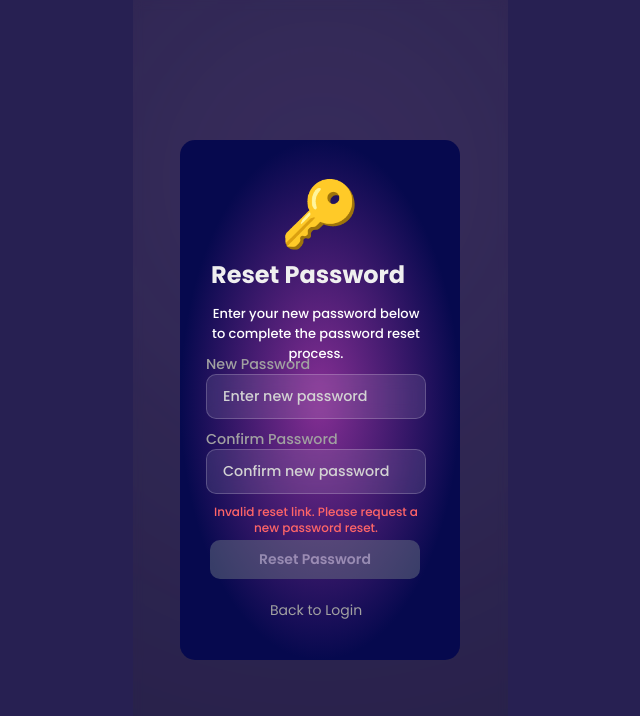
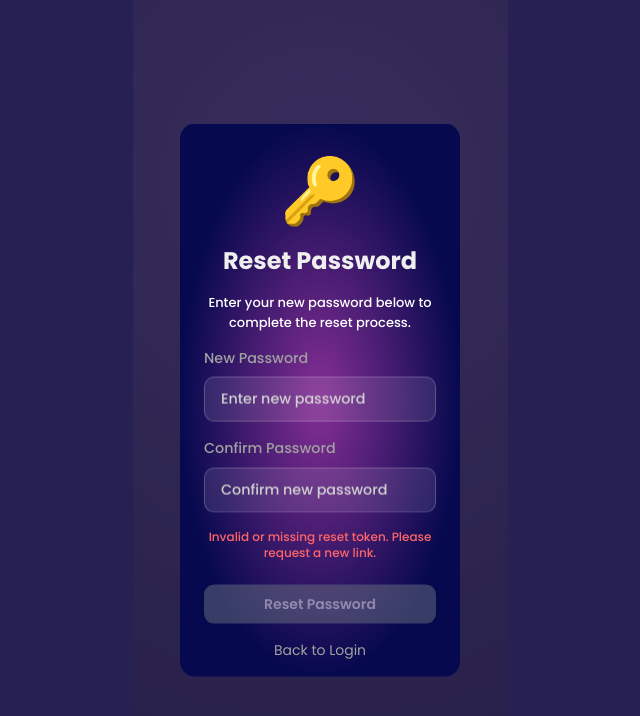
Before and after one commit to tech365aitechcom/JacksonRewardsApp, a Next.js app: page /reset-password in a window 1280 px wide. Shown: the top 716 px of the page, without its empty margins (320-960 px from the left). Built offline with nearby package versions, Linux system fonts and the light colour scheme.

Commit message:
fix the forgot password flow  and adjust the ui and  integrated

```diff
--- a/app/reset-password/page.jsx
+++ b/app/reset-password/page.jsx
@@ -1,8 +1,9 @@
 "use client";
-import React, { useState, useEffect } from 'react';
+import React, { useState, useEffect, Suspense } from 'react';
 import { useRouter, useSearchParams } from 'next/navigation';
+import { resetPassword } from '@/lib/api'; // <-- IMPORT THE API FUNCTION
 
-const ResetPassword = () => {
+const ResetPasswordComponent = () => {
   const router = useRouter();
   const searchParams = useSearchParams();
   const [token, setToken] = useState('');
@@ -17,32 +18,41 @@ const ResetPassword = () => {
     if (tokenFromUrl) {
       setToken(tokenFromUrl);
     } else {
-      setMessage('Invalid reset link. Please request a new password reset.');
+      setMessage('Invalid or missing reset token. Please request a new link.');
       setIsError(true);
     }
   }, [searchParams]);
 
+  // Enhanced validation function
   const validatePasswords = () => {
+    if (!newPassword || !confirmPassword) {
+      return 'Both password fields are required.';
+    }
     if (newPassword !== confirmPassword) {
       return 'Passwords do not match.';
     }
     if (newPassword.length < 8) {
       return 'Password must be at least 8 characters long.';
     }
-    return '';
+    if (!/[A-Z]/.test(newPassword)) {
+      return 'Password must contain at least one uppercase letter.';
+    }
+    if (!/[a-z]/.test(newPassword)) {
+      return 'Password must contain at least one lowercase letter.';
+    }
+    if (!/[0-9]/.test(newPassword)) {
+      return 'Password must contain at least one number.';
+    }
+    if (!/[!@#$%^&*(),.?":{}|<>]/.test(newPassword)) {
+      return 'Password must contain at least one special character.';
+    }
+    return ''; // All good
   };
 
   const isFormValid = newPassword && confirmPassword && validatePasswords() === '' && token;
 
   const handleResetPassword = async (e) => {
     e.preventDefault();
-
-    if (!token) {
-      setMessage('Invalid reset token.');
-      setIsError(true);
-      return;
-    }
-
     const validationError = validatePasswords();
     if (validationError) {
       setMessage(validationError);
@@ -55,34 +65,17 @@ const ResetPassword = () => {
     setIsError(false);
 
     try {
-      // Replace this URL with your actual backend URL
-      const baseUrl = process.env.NEXT_PUBLIC_API_BASE_URL || 'http://localhost:8000';
-      const response = await fetch(`${baseUrl}/api/auth/reset-password`, {
-        method: 'POST',
-        headers: {
-          'Content-Type': 'application/json',
-        },
-        body: JSON.stringify({
-          token: token,
-          newPassword: newPassword,
-        }),
-      });
+      // Use the centralized API function
+      const data = await resetPassword(token, newPassword);
 
-      const data = await response.json();
-
-      if (response.ok) {
-        setMessage('Password reset successful! Redirecting to login...');
+      setMessage(data.message || 'Password reset successful! Redirecting to login...');
       setIsError(false);
       setTimeout(() => {
-          router.push('/login');
-        }, 2000);
-      } else {
-        setMessage(data.message || 'Failed to reset password. Please try again.');
-        setIsError(true);
-      }
+        router.push('/homepage');
+      }, 1000); // Increased timeout to let user read the message
     } catch (error) {
       console.error('Reset password error:', error);
-      setMessage('Network error. Please try again.');
+      setMessage(error.message || 'Failed to reset password. The link may be invalid or expired.');
       setIsError(true);
     } finally {
       setIsLoading(false);
@@ -96,106 +89,82 @@ const ResetPassword = () => {
   return (
     <div className="bg-[#272052] flex h-screen flex-row justify-center w-full relative overflow-hidden">
       <div className="bg-[#272052] overflow-hidden w-full max-w-[375px] relative">
-        {/* Background blur effects */}
+        {/* Background effects */}
         <div className="absolute w-[358px] h-[358px] top-0 left-[9px] bg-[#af7de6] rounded-[179px] blur-[250px]" />
-
-        {/* Background overlay */}
-        <div className="absolute inset-0 bg-[#20202033] backdrop-blur-[5px] backdrop-brightness-[100%] [-webkit-backdrop-filter:blur(5px)_brightness(100%)]" />
+        <div className="absolute inset-0 bg-[#20202033] backdrop-blur-[5px]" />
 
         {/* Main content card */}
-        <div className="absolute w-[280px] h-[520px] top-1/2 left-1/2 transform -translate-x-1/2 -translate-y-1/2 rounded-[15px] overflow-hidden [background:radial-gradient(50%_50%_at_50%_50%,rgba(134,47,148,1)_0%,rgba(6,9,78,1)_100%)] z-10">
-          <div className="absolute w-[168px] h-[81px] top-[25px] left-[51px]">
-            <div
-              className="absolute w-28 top-px left-[33px] [font-family:'Poppins',Helvetica] font-medium text-white text-[64px] text-center tracking-[0] leading-[normal]"
-              role="img"
-              aria-label="Key icon"
-            >
-              🔑
+        <div className="absolute w-[280px] h-auto min-h-[520px] top-1/2 left-1/2 transform -translate-x-1/2 -translate-y-1/2 rounded-[15px] overflow-hidden [background:radial-gradient(50%_50%_at_50%_50%,rgba(134,47,148,1)_0%,rgba(6,9,78,1)_100%)] z-10 p-4">
+          <div className="relative w-full h-[81px] mt-2 flex justify-center items-center">
+            <div className="text-white text-[64px]" role="img" aria-label="Key icon">🔑</div>
           </div>
-          </div>
-
-          <h1 className="absolute top-[117px] left-[31px] [font-family:'Poppins',Helvetica] font-extrabold text-[#efefef] text-2xl tracking-[0] leading-[normal]">
+          <h1 className="text-center mt-4 [font-family:'Poppins',Helvetica] font-extrabold text-[#efefef] text-2xl">
             Reset Password
           </h1>
 
-          <div className="absolute w-[240px] h-[220px] top-[164px] left-4">
-            <p className="absolute w-[220px] top-0 left-[10px] [font-family:'Poppins',Helvetica] font-medium text-white text-[13px] text-center tracking-[0] leading-[normal]">
-              Enter your new password below to complete the password reset process.
+          <form onSubmit={handleResetPassword} className="mt-4 px-2">
+            <p className="[font-family:'Poppins',Helvetica] font-medium text-white text-[13px] text-center mb-4">
+              Enter your new password below to complete the reset process.
             </p>
 
             {/* New Password Field */}
-            <label className="absolute w-[134px] top-[50px] left-[10px] [font-family:'Poppins',Helvetica] font-medium text-neutral-400 text-[14.3px] tracking-[0] leading-[normal]">
+            <div className="mb-4">
+              <label className="block [font-family:'Poppins',Helvetica] font-medium text-neutral-400 text-[14.3px] mb-2">
                 New Password
               </label>
-
-            <div className="absolute w-[220px] h-[45px] top-[70px] left-[10px]">
-              <div className="relative w-full h-full bg-[rgba(255,255,255,0.1)] rounded-lg border border-[rgba(255,255,255,0.2)] backdrop-blur-sm">
+              <div className="relative w-full h-[45px] bg-[rgba(255,255,255,0.1)] rounded-lg border border-[rgba(255,255,255,0.2)] backdrop-blur-sm">
                 <input
                   type="password"
                   value={newPassword}
                   onChange={(e) => setNewPassword(e.target.value)}
-                  className="w-full h-full px-4 bg-transparent border-none outline-none text-white [font-family:'Poppins',Helvetica] font-medium text-[14.3px] tracking-[0] leading-[normal] placeholder:text-[#d3d3d3]"
+                  className="w-full h-full px-4 bg-transparent border-none outline-none text-white [font-family:'Poppins',Helvetica] font-medium text-[14.3px] placeholder:text-[#d3d3d3]"
                   placeholder="Enter new password"
-                  aria-label="New password"
                   required
-                  minLength={8}
                 />
               </div>
             </div>
 
             {/* Confirm Password Field */}
-            <label className="absolute w-[134px] top-[125px] left-[10px] [font-family:'Poppins',Helvetica] font-medium text-neutral-400 text-[14.3px] tracking-[0] leading-[normal]">
+            <div className="mb-4">
+              <label className="block [font-family:'Poppins',Helvetica] font-medium text-neutral-400 text-[14.3px] mb-2">
                 Confirm Password
               </label>
-
-            <div className="absolute w-[220px] h-[45px] top-[145px] left-[10px]">
-              <div className="relative w-full h-full bg-[rgba(255,255,255,0.1)] rounded-lg border border-[rgba(255,255,255,0.2)] backdrop-blur-sm">
+              <div className="relative w-full h-[45px] bg-[rgba(255,255,255,0.1)] rounded-lg border border-[rgba(255,255,255,0.2)] backdrop-blur-sm">
                 <input
                   type="password"
                   value={confirmPassword}
                   onChange={(e) => setConfirmPassword(e.target.value)}
-                  className="w-full h-full px-4 bg-transparent border-none outline-none text-white [font-family:'Poppins',Helvetica] font-medium text-[14.3px] tracking-[0] leading-[normal] placeholder:text-[#d3d3d3]"
+                  className="w-full h-full px-4 bg-transparent border-none outline-none text-white [font-family:'Poppins',Helvetica] font-medium text-[14.3px] placeholder:text-[#d3d3d3]"
                   placeholder="Confirm new password"
-                  aria-label="Confirm password"
                   required
-                  minLength={8}
                 />
               </div>
             </div>
 
             {/* Error/Success Message */}
             {message && (
-              <div className={`absolute w-[220px] top-[200px] left-[10px] text-xs [font-family:'Poppins',Helvetica] font-medium text-center ${
-                isError ? 'text-red-400' : 'text-green-400'
-              }`}>
+              <div className={`w-full mt-2 text-xs [font-family:'Poppins',Helvetica] font-medium text-center ${isError ? 'text-red-400' : 'text-green-400'}`}>
                 {message}
               </div>
             )}
-          </div>
 
             <button
-            onClick={handleResetPassword}
+              type="submit"
               disabled={!isFormValid || isLoading}
-            className={`absolute w-[210px] h-[39px] top-[400px] left-[30px] rounded-lg overflow-hidden transition-all duration-200 ${
-              isFormValid && !isLoading
-                ? 'bg-[linear-gradient(180deg,rgba(158,173,247,1)_0%,rgba(113,106,231,1)_100%)] hover:opacity-90 cursor-pointer'
-                : 'bg-gray-500 cursor-not-allowed opacity-50'
-            }`}
-            aria-label="Reset password"
-            type="button"
+              className={`w-full h-[39px] mt-6 rounded-lg transition-all duration-200 ${isFormValid && !isLoading ? 'bg-[linear-gradient(180deg,rgba(158,173,247,1)_0%,rgba(113,106,231,1)_100%)] hover:opacity-90' : 'bg-gray-500 cursor-not-allowed opacity-50'}`}
             >
-            <div className="flex items-center justify-center w-full h-full [font-family:'Poppins',Helvetica] font-semibold text-white text-sm text-center tracking-[0] leading-[normal]">
+              <div className="[font-family:'Poppins',Helvetica] font-semibold text-white text-sm">
                 {isLoading ? 'Resetting...' : 'Reset Password'}
               </div>
             </button>
+          </form>
 
           <button
             onClick={handleBackToLogin}
-            className="absolute top-[460px] left-[90px] text-center"
-            aria-label="Back to login"
+            className="w-full mt-4 text-center"
             type="button"
           >
-            <div className="[font-family:'Poppins',Helvetica] font-normal text-neutral-400 text-sm tracking-[0] leading-5 cursor-pointer">
+            <div className="[font-family:'Poppins',Helvetica] font-normal text-neutral-400 text-sm cursor-pointer">
               Back to Login
             </div>
           </button>
@@ -205,4 +174,13 @@ const ResetPassword = () => {
   );
 };
 
+
+// Wrap with Suspense for useSearchParams
+const ResetPassword = () => (
+  <Suspense fallback={<div>Loading...</div>}>
+    <ResetPasswordComponent />
+  </Suspense>
+);
+
+
 export default ResetPassword;
--- a/components/ForgotPassword.jsx
+++ b/components/ForgotPassword.jsx
@@ -1,12 +1,14 @@
 "use client";
 import React, { useState } from "react";
 import { useRouter } from "next/navigation";
+import { forgotPassword } from "@/lib/api"; // <-- IMPORT THE NEW FUNCTION
 
 export const ForgotPassword = () => {
   const [email, setEmail] = useState("");
-  const [verificationCode, setVerificationCode] = useState(["", "", "", ""]);
-  const [step, setStep] = useState("email"); // "email" or "verification"
   const [emailError, setEmailError] = useState("");
+  const [isLoading, setIsLoading] = useState(false);
+  const [message, setMessage] = useState(""); // For success/error feedback
+  const [step, setStep] = useState("email"); // "email" or "success"
   const router = useRouter();
 
   const validateEmail = (email) => {
@@ -22,28 +24,25 @@ export const ForgotPassword = () => {
 
   const isEmailValid = email.trim() && validateEmail(email) === "";
 
-  const handleVerificationCodeChange = (index, value) => {
-    if (value.length <= 1) {
-      const newCode = [...verificationCode];
-      newCode[index] = value;
-      setVerificationCode(newCode);
-
-      // Auto-focus next input
-      if (value && index < 3) {
-        const nextInput = document.getElementById(`code-${index + 1}`);
-        if (nextInput) nextInput.focus();
-      }
-    }
-  };
-
-  const handleEmailSubmit = (e) => {
+  const handleEmailSubmit = async (e) => {
     e.preventDefault();
     const error = validateEmail(email);
     setEmailError(error);
 
-    if (!error) {
-      console.log("Sending reset email to:", email);
-      setStep("verification");
+    if (error) return;
+
+    setIsLoading(true);
+    setMessage("");
+
+    try {
+      // Call the backend API
+      const response = await forgotPassword(email);
+      setMessage(response.message || "Password reset link sent successfully!");
+      setStep("success"); // Move to a success screen
+    } catch (error) {
+      setMessage(error.message || "Failed to send reset link. Please try again.");
+    } finally {
+      setIsLoading(false);
     }
   };
 
@@ -55,98 +54,35 @@ export const ForgotPassword = () => {
     }
   };
 
-  const handleVerificationSubmit = (e) => {
-    e.preventDefault();
-    const code = verificationCode.join("");
-    if (code.length === 4) {
-      console.log("Verification code submitted:", code);
-      // Handle verification logic here
-      // On success, redirect to reset password page or login
-      router.push("/login");
-    }
-  };
-
   const handleBackToLogin = () => {
     router.push("/login");
   };
 
-  const handleResendCode = () => {
-    console.log("Resending verification code to:", email);
-    // Handle resend logic here
-  };
-
-  if (step === "verification") {
+  // SUCCESS VIEW after email is sent
+  if (step === "success") {
     return (
       <div className="bg-[#272052] flex h-screen flex-row justify-center w-full relative overflow-hidden">
         <div className="bg-[#272052] overflow-hidden w-full max-w-[375px] relative">
-          {/* Background blur effects */}
           <div className="absolute w-[358px] h-[358px] top-0 left-[9px] bg-[#af7de6] rounded-[179px] blur-[250px]" />
-
-          {/* Background overlay */}
-          <div className="absolute inset-0 bg-[#20202033] backdrop-blur-[5px] backdrop-brightness-[100%] [-webkit-backdrop-filter:blur(5px)_brightness(100%)]" />
-
-          {/* Content container */}
-          <div className="absolute inset-0 flex flex-col items-center justify-center z-10">
-            <p className="text-center [font-family:'Poppins',Helvetica] font-normal text-white text-3xl tracking-[0.20px] leading-[39px] mb-8">
-              We have sent
-              <br />
-              verification code to
-              <br />
-              your email address
+          <div className="absolute inset-0 bg-[#20202033] backdrop-blur-[5px]" />
+          <div className="absolute inset-0 flex flex-col items-center justify-center z-10 p-8 text-center">
+            <div className="text-6xl mb-6">✅</div>
+            <h1 className="[font-family:'Poppins',Helvetica] font-bold text-white text-2xl mb-4">
+              Check Your Email
+            </h1>
+            <p className="[font-family:'Poppins',Helvetica] font-medium text-neutral-300 text-base mb-8">
+              {message}
             </p>
-
-            <div className="text-center [font-family:'Poppins',Helvetica] font-light text-white text-base tracking-[0.20px] leading-[39px] mb-8">
-              Verify it&apos;s you
-            </div>
-
-            <form
-              onSubmit={handleVerificationSubmit}
-              className="flex items-center gap-[18.62px] mb-8"
-            >
-              {verificationCode.map((digit, index) => (
-                <div key={index} className="relative w-[69.49px] h-16">
-                  <input
-                    id={`code-${index}`}
-                    type="text"
-                    value={digit}
-                    onChange={(e) =>
-                      handleVerificationCodeChange(index, e.target.value)
-                    }
-                    className="w-full h-full [font-family:'Poppins',Helvetica] font-medium text-white text-[23.3px] tracking-[0] leading-[normal] text-center bg-[rgba(255,255,255,0.1)] border-2 border-[rgba(255,255,255,0.3)] rounded-lg backdrop-blur-sm focus:border-[#9eadf7] focus:outline-none focus:ring-2 focus:ring-[#9eadf7]/50 hover:border-[rgba(255,255,255,0.5)] transition-all duration-200"
-                    maxLength="1"
-                    aria-label={`Verification code digit ${index + 1}`}
-                  />
-                </div>
-              ))}
-            </form>
-
-            <button
-              onClick={handleVerificationSubmit}
-              className="w-[316px] h-[50px] mb-4"
-              aria-label="Verify code"
-              type="button"
-            >
-              <div className="relative w-[314px] h-[50px] rounded-[12.97px] bg-[linear-gradient(180deg,rgba(158,173,247,1)_0%,rgba(113,106,231,1)_100%)]">
-                <div className="absolute top-[11px] left-[126px] [font-family:'Poppins',Helvetica] font-semibold text-white text-lg tracking-[0] leading-[normal]">
-                  Verify
-                </div>
-              </div>
-            </button>
-
-            <button
-              onClick={handleResendCode}
-              className="[font-family:'Poppins',Helvetica] font-medium text-[#9098f2] text-sm tracking-[0] leading-[normal] cursor-pointer bg-transparent border-none underline mb-2"
-              type="button"
-            >
-              Resend Code
-            </button>
-
+            <p className="[font-family:'Poppins',Helvetica] font-light text-neutral-400 text-sm mb-8">
+              If you don't see the email, please check your spam folder.
+            </p>
             <button
               onClick={handleBackToLogin}
-              className="[font-family:'Poppins',Helvetica] font-medium text-neutral-400 text-sm tracking-[0] leading-[normal] cursor-pointer bg-transparent border-none"
-              type="button"
+              className="w-[210px] h-[39px] rounded-lg bg-[linear-gradient(180deg,rgba(158,173,247,1)_0%,rgba(113,106,231,1)_100%)]"
             >
-              Back to Login
+              <div className="[font-family:'Poppins',Helvetica] font-semibold text-white text-sm">
+                Back to Login
+              </div>
             </button>
           </div>
         </div>
@@ -154,38 +90,30 @@ export const ForgotPassword = () => {
     );
   }
 
+  // EMAIL INPUT VIEW
   return (
     <div className="bg-[#272052] flex h-screen flex-row justify-center w-full relative overflow-hidden">
       <div className="bg-[#272052] overflow-hidden w-full max-w-[375px] relative">
-        {/* Background blur effects */}
         <div className="absolute w-[358px] h-[358px] top-0 left-[9px] bg-[#af7de6] rounded-[179px] blur-[250px]" />
-
-        {/* Background overlay */}
-        <div className="absolute inset-0 bg-[#20202033] backdrop-blur-[5px] backdrop-brightness-[100%] [-webkit-backdrop-filter:blur(5px)_brightness(100%)]" />
-
-        {/* Main content card */}
+        <div className="absolute inset-0 bg-[#20202033] backdrop-blur-[5px]" />
         <div className="absolute w-[271px] h-[481px] top-1/2 left-1/2 transform -translate-x-1/2 -translate-y-1/2 rounded-[15px] overflow-hidden [background:radial-gradient(50%_50%_at_50%_50%,rgba(134,47,148,1)_0%,rgba(6,9,78,1)_100%)] z-10">
           <div className="absolute w-[168px] h-[81px] top-[25px] left-[51px]">
-            <div
-              className="absolute w-28 top-px left-[33px] [font-family:'Poppins',Helvetica] font-medium text-white text-[64px] text-center tracking-[0] leading-[normal]"
-              role="img"
-              aria-label="Lock icon"
-            >
+            <div className="absolute w-28 top-px left-[33px] [font-family:'Poppins',Helvetica] font-medium text-white text-[64px] text-center">
               🔐
             </div>
           </div>
 
-          <h1 className="absolute top-[117px] left-[31px] [font-family:'Poppins',Helvetica] font-extrabold text-[#efefef] text-2xl tracking-[0] leading-[normal]">
+          <h1 className="absolute top-[117px] left-[31px] [font-family:'Poppins',Helvetica] font-extrabold text-[#efefef] text-2xl">
             Forgot Password?
           </h1>
 
           <div className="absolute w-[240px] h-[140px] top-[164px] left-4">
-            <p className="absolute w-[220px] top-0 left-[10px] [font-family:'Poppins',Helvetica] font-medium text-white text-[13px] text-center tracking-[0] leading-[normal]">
-              Don&#39;t worry! Enter your email address below and we&#39;ll send
-              you a link to reset your password.
+            <p className="absolute w-[220px] top-0 left-[10px] [font-family:'Poppins',Helvetica] font-medium text-white text-[13px] text-center">
+              Don&#39;t worry! Enter your email and we&#39;ll send you a link to
+              reset your password.
             </p>
 
-            <label className="absolute w-[134px] top-[75px] left-[10px] [font-family:'Poppins',Helvetica] font-medium text-neutral-400 text-[14.3px] tracking-[0] leading-[normal]">
+            <label className="absolute w-[134px] top-[75px] left-[10px] [font-family:'Poppins',Helvetica] font-medium text-neutral-400 text-[14.3px]">
               Email Address
             </label>
 
@@ -195,9 +123,8 @@ export const ForgotPassword = () => {
                   type="email"
                   value={email}
                   onChange={handleEmailChange}
-                  className="w-full h-full px-4 bg-transparent border-none outline-none text-white [font-family:'Poppins',Helvetica] font-medium text-[14.3px] tracking-[0] leading-[normal] placeholder:text-[#d3d3d3]"
+                  className="w-full h-full px-4 bg-transparent border-none outline-none text-white [font-family:'Poppins',Helvetica] font-medium text-[14.3px] placeholder:text-[#d3d3d3]"
                   placeholder="Enter your email"
-                  aria-label="Email address"
                   required
                 />
               </div>
@@ -209,29 +136,30 @@ export const ForgotPassword = () => {
             </div>
           </div>
 
+          {message && (
+            <div className="absolute top-[280px] w-full px-8 text-center text-sm text-red-400 [font-family:'Poppins',Helvetica]">
+              {message}
+            </div>
+          )}
+
           <button
             onClick={handleEmailSubmit}
-            disabled={!isEmailValid}
-            className={`absolute w-[210px] h-[39px] top-[320px] left-[30px] rounded-lg overflow-hidden transition-all duration-200 ${
-              isEmailValid
-                ? 'bg-[linear-gradient(180deg,rgba(158,173,247,1)_0%,rgba(113,106,231,1)_100%)] hover:opacity-90 cursor-pointer'
-                : 'bg-gray-500 cursor-not-allowed opacity-50'
-            }`}
-            aria-label="Send reset link"
-            type="button"
+            disabled={!isEmailValid || isLoading}
+            className={`absolute w-[210px] h-[39px] top-[320px] left-[30px] rounded-lg overflow-hidden transition-all duration-200 ${isEmailValid && !isLoading
+              ? 'bg-[linear-gradient(180deg,rgba(158,173,247,1)_0%,rgba(113,106,231,1)_100%)] hover:opacity-90 cursor-pointer'
+              : 'bg-gray-500 cursor-not-allowed opacity-50'
+              }`}
           >
-            <div className="flex items-center justify-center w-full h-full [font-family:'Poppins',Helvetica] font-semibold text-white text-sm text-center tracking-[0] leading-[normal]">
-              Send Reset Link
+            <div className="flex items-center justify-center w-full h-full [font-family:'Poppins',Helvetica] font-semibold text-white text-sm text-center">
+              {isLoading ? "Sending..." : "Send Reset Link"}
             </div>
           </button>
 
           <button
             onClick={handleBackToLogin}
             className="absolute top-[380px] left-[90px] text-center"
-            aria-label="Back to login"
-            type="button"
           >
-            <div className="[font-family:'Poppins',Helvetica] font-normal text-neutral-400 text-sm tracking-[0] leading-5 cursor-pointer">
+            <div className="[font-family:'Poppins',Helvetica] font-normal text-neutral-400 text-sm cursor-pointer">
               Back to Login
             </div>
           </button>
```
Also changed, not shown: lib/api.js. Lines whose indentation alone changed are shown as unchanged.
